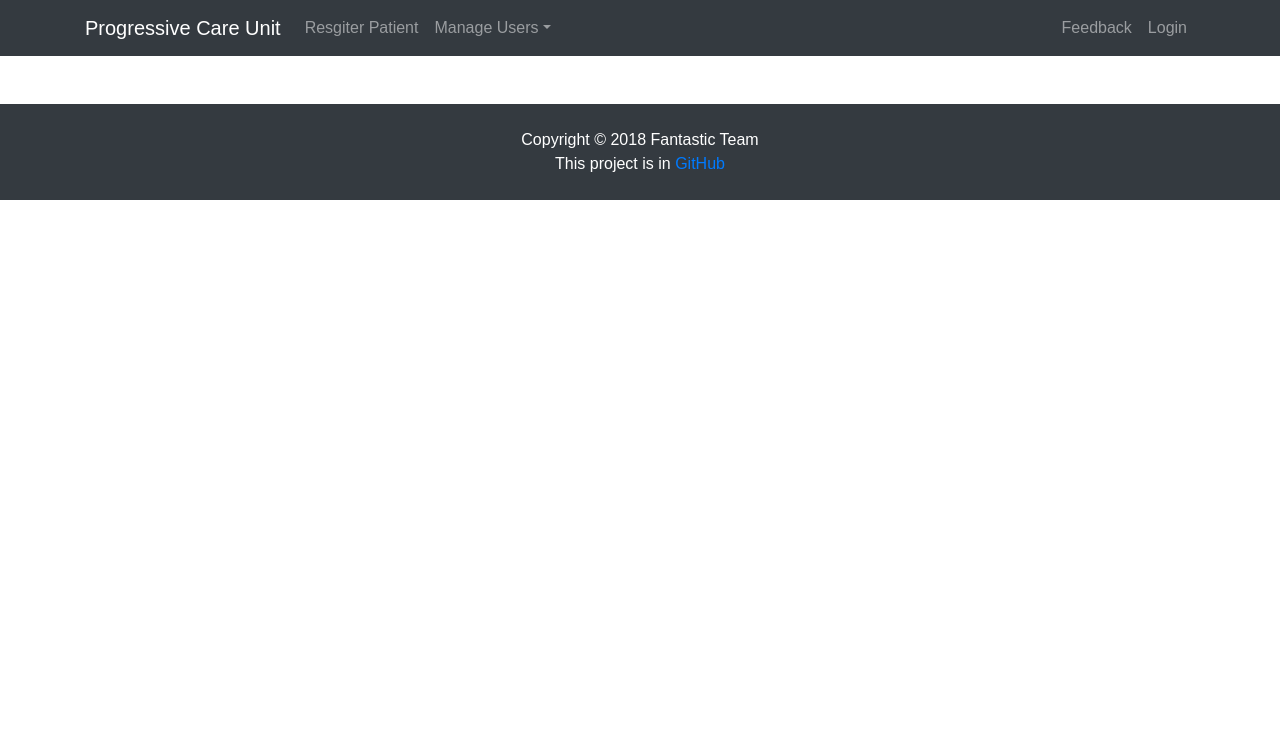
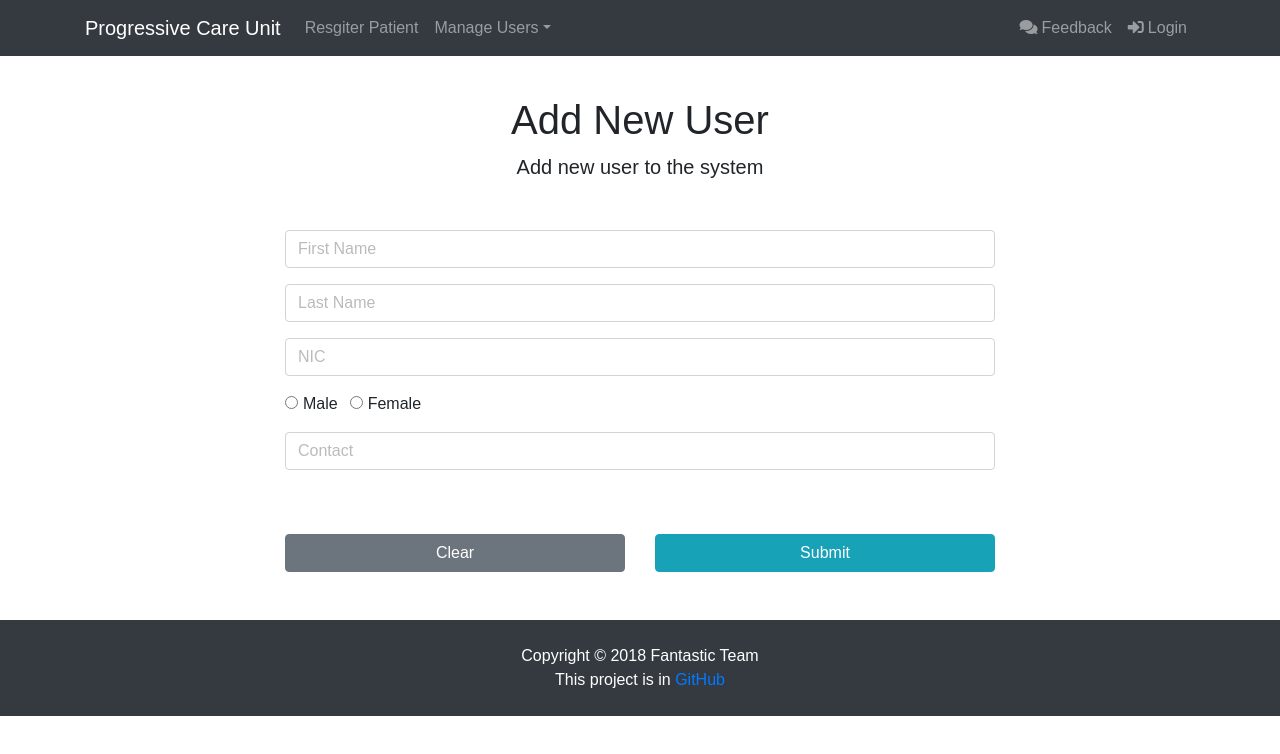
Before and after one commit to SLIITGroupWork/ProgressiveCareUnit-Y3S1-AF, a React (Create React App) app in the folder Frontend/: page /user/add in a window 1280 px wide. Shown: the top 754 px of the page. Built offline with nearby package versions, Linux system fonts and the light colour scheme.

Commit message:
Add User Interface

```diff
--- a/Frontend/src/App.js
+++ b/Frontend/src/App.js
@@ -9,6 +9,8 @@ import Footer from './components/layouts/Footer';
 import FirstPage from './components/layouts/FirstPage';
 
 import Login from './components/auth/Login';
+
+import AddUser from './components/users/AddUser';
 
 class App extends Component {
     render() {
@@ -23,6 +25,8 @@ class App extends Component {
 
                         <Route exact path="/login" component={ Login }/>
 
+                        <Route exact path="/user/add" component={ AddUser }/>
+
                     </div>
 
                     <Footer />
--- a/Frontend/src/components/auth/Login.js
+++ b/Frontend/src/components/auth/Login.js
@@ -19,11 +19,11 @@ export default class Login extends Component {
                     <div className="row">
                         <div className="col-md-8 m-auto">
 
-                            <h1 className="display-4 text-center">Log In</h1>
+                            <h1 className="display-4 text-center">Sign In</h1>
 
-                            <p className="lead text-center">Sign in to Progressive Care Unit account</p>
+                            <p className="lead text-center">Login to Progressive Care Unit account</p>
 
-                            <form action="dashboard.html">
+                            <form>
 
                                 <div className="form-group">
                                     <input type="username" className="form-control form-control-lg" placeholder="Username" name="username" />
--- a/Frontend/src/components/layouts/FirstPage.js
+++ b/Frontend/src/components/layouts/FirstPage.js
@@ -11,18 +11,20 @@ export default class FirstPage extends Component {
                 <div className="dark-overlay landing-inner text-light">
                     <div className="container">
                         <div className="row">
-                            <div className="col-md-12 text-center">
+                            <div className="col-md-12 text-center mt-5">
                                 <h1 className="display-4 mb-2">Progressive Care Unit</h1>
                                 <p className="lead mb-5">
                                     We always try to give our best.
                                 </p>
-                                <hr />
+
+                                <hr className="mb-5 mt-5"/>
+
                                 <Link to="/feedback" className="btn btn-lg btn-info mr-5 width-150">
-                                    Feedback<br/>
+                                    <span className="fas fa-comments mr-1"></span>Feedback<br />
                                     <span className="very-small-font">For anyone</span>
                                 </Link>
                                 <Link to="/login" className="btn btn-lg btn-light width-150">
-                                    Login<br/>
+                                    <span className="fas fa-sign-in-alt mr-1"></span>Login<br />
                                     <span className="very-small-font">For staff</span>
                                 </Link>
                             </div>
--- a/Frontend/src/components/layouts/Navbar.js
+++ b/Frontend/src/components/layouts/Navbar.js
@@ -7,7 +7,7 @@ class Navbar extends Component {
     render() {
 
         return (
-            <nav className="navbar navbar-expand-md navbar-dark bg-dark mb-4">
+            <nav className="navbar navbar-expand-lg navbar-dark bg-dark mb-4">
                 <div className="container">
                     <Link className="navbar-brand" to="/">
                         Progressive Care Unit
@@ -21,15 +21,15 @@ class Navbar extends Component {
                             <li className="nav-item">
                                 <Link className="nav-link" to="/quick-patient-resitration">Resgiter Patient</Link>
                             </li>
-                            { /* Dropdown */ }
+                            { /* Dropdown */}
                             <li className="nav-item dropdown">
                                 <Link className="nav-link dropdown-toggle" to="#" data-toggle="dropdown">
                                     Manage Users
                                 </Link>
                                 <div className="dropdown-menu">
                                     <Link className="dropdown-item" to="/user/map-patient-rigistration">Assign Registration</Link>
-                                    <Link className="dropdown-item" to="/user/search">Search</Link>
-                                    <Link className="dropdown-item" to="/user/add">Add New</Link>
+                                    <Link className="dropdown-item" to="/user/search">Search User</Link>
+                                    <Link className="dropdown-item" to="/user/add">Add New Users</Link>
                                 </div>
                             </li>
                         </ul>
@@ -37,12 +37,12 @@ class Navbar extends Component {
                         <ul className="navbar-nav ml-auto">
                             <li className="nav-item">
                                 <Link className="nav-link" to="/feedback">
-                                    Feedback
+                                    <span className="fas fa-comments mr-1"></span>Feedback
                                 </Link>
                             </li>
                             <li className="nav-item">
                                 <Link className="nav-link" to="/login">
-                                    Login
+                                    <span className="fas fa-sign-in-alt mr-1"></span>Login
                                 </Link>
                             </li>
                         </ul>
--- /dev/null
+++ b/Frontend/src/components/users/AddUser.js
@@ -0,0 +1,70 @@
+import React, { Component } from 'react'
+
+export default class AddUser extends Component {
+
+    render() {
+
+        return (
+
+            <div className="register">
+                <div className="container">
+                    <div className="row">
+                        <div className="col-md-8 m-auto">
+
+                            <h1 className="display-5 text-center mt-3">Add New User</h1>
+
+                            <p className="lead text-center mb-5">Add new user to the system</p>
+
+                            <form>
+
+                                <div className="form-group">
+                                    <input type="text" className="form-control form-control-md" placeholder="First Name" name="firstName" />
+                                </div>
+
+                                <div className="form-group">
+                                    <input type="text" className="form-control form-control-md" placeholder="Last Name" name="lastName" />
+                                </div>
+
+                                <div className="form-group">
+                                    <input type="text" className="form-control form-control-md" placeholder="NIC" name="nic" />
+                                </div>
+
+                                <div className="form-group">
+
+                                    <div className="form-check-inline">
+                                        <label className="form-check-label" for="gender1">
+                                            <input type="radio" className="form-check-input" id="gender1" name="gender" value="MALE" />Male
+                                        </label>
+                                    </div>
+
+                                    <div className="form-check-inline">
+                                        <label className="form-check-label" for="gender2">
+                                            <input type="radio" className="form-check-input" id="gender2" name="gender" value="FEMALE" />Female
+                                        </label>
+                                    </div>
+
+                                </div>
+
+                                <div className="form-group">
+                                    <input type="text" className="form-control form-control-md" placeholder="Contact" name="contact" />
+                                </div>
+
+                                <div className="row">
+                                    <div className="col-lg-6 mt-5">
+                                        <button className="btn btn-secondary btn-block">Clear</button>
+                                    </div>
+
+                                    <div className="col-lg-6 mt-5">
+                                        <input type="submit" className="btn btn-info btn-block" />
+                                    </div>
+                                </div>
+
+                            </form>
+
+                        </div>
+                    </div>
+                </div>
+            </div>
+        );
+    }
+}
```
